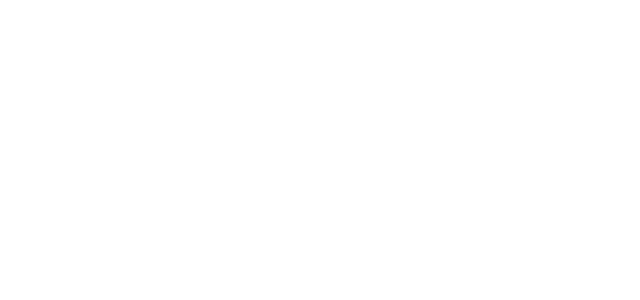
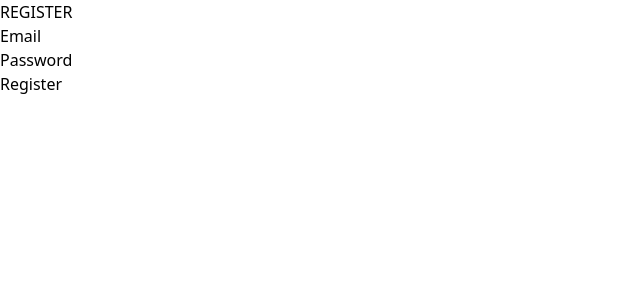
Before and after one commit to dzunnurainachmad/instagram-clone, a Vue app: page /register in a window 1280 px wide. Before the commit this address had no page. Shown: the top 300 px of the page, without its empty margins (0-640 px from the left). Built offline with nearby package versions, Linux system fonts and the light colour scheme; no server answers.

Commit message:
login register firebase

```diff
--- a/src/App.vue
+++ b/src/App.vue
@@ -1,4 +1,21 @@
 <script setup lang="ts">
+import { getAuth, onAuthStateChanged } from 'firebase/auth'
+import { onMounted } from 'vue';
+import { useUserStore } from './stores/user'
+const auth = getAuth()
+const userStore = useUserStore()
+onMounted(() => {
+  onAuthStateChanged(auth, user => {
+    if (user) {
+      userStore.user = user
+      console.log(user, 'user');
+
+    } else {
+      console.log('not logged in');
+    }
+  })
+})
+
 
 </script>
 
--- a/src/firebase.ts
+++ b/src/firebase.ts
@@ -5,13 +5,14 @@
 
 // Your web app's Firebase configuration
 const firebaseConfig = {
-  apiKey: "AIzaSyDGN0-xKcYlJC6wevZbSapAuqpAMabO5WA",
-  authDomain: "instagram-clone-e3781.firebaseapp.com",
-  projectId: "instagram-clone-e3781",
-  storageBucket: "instagram-clone-e3781.appspot.com",
-  messagingSenderId: "543336044937",
-  appId: "1:543336044937:web:38aecffe43c6767e086958"
+  apiKey: import.meta.env.VITE_APP_API_KEY,
+  authDomain: import.meta.env.VITE_APP_AUTH_DOMAIN,
+  projectId: import.meta.env.VITE_APP_PROJECT_ID,
+  storageBucket: import.meta.env.VITE_APP_STORAGE_BUCKET,
+  messagingSenderId: import.meta.env.VITE_APP_MESSAGING_SENDER_ID,
+  appId: import.meta.env.VITE_APP_APP_ID
 };
+
 
 // Initialize Firebase
 export const firebase = initializeApp(firebaseConfig);
--- a/src/main.ts
+++ b/src/main.ts
@@ -1,13 +1,24 @@
 import { createApp } from 'vue'
 import { createPinia } from 'pinia'
+import router from './router'
 
 import App from './App.vue'
-import router from './router'
 import './firebase.ts'
+import { useUserStore } from './stores/user'
+
 
 const app = createApp(App)
 
 app.use(createPinia())
+
+router.beforeEach((to, from, next) => {
+  const userStore = useUserStore()
+  if (to.name !== 'Login' && !userStore.user) next({ name: "Login" })
+  else next()
+})
+
+
 app.use(router)
 
+
 app.mount('#app')
--- a/src/router/index.ts
+++ b/src/router/index.ts
@@ -1,6 +1,7 @@
 import { createRouter, createWebHistory } from 'vue-router'
 import HomeView from '../views/HomeView.vue'
-
+import Login from '../views/Login.vue'
+import Register from '../views/Register.vue'
 const router = createRouter({
   history: createWebHistory(import.meta.env.BASE_URL),
   routes: [
@@ -9,7 +10,20 @@
       name: 'home',
       component: HomeView
     },
+    {
+      path: '/login',
+      name: 'Login',
+      component: Login
+    },
+    {
+      path: '/register',
+      name: 'Register',
+      component: Register
+    }
   ]
 })
 
+
+
+
 export default router
--- /dev/null
+++ b/src/stores/user.ts
@@ -0,0 +1,10 @@
+import { defineStore } from 'pinia'
+
+export const useUserStore = defineStore({
+  id: 'user',
+  state: () => ({
+    user: {}
+  }),
+  actions: {
+  }
+})
--- /dev/null
+++ b/src/views/Login.vue
@@ -0,0 +1,41 @@
+<script setup lang="ts">
+  import { ref } from 'vue'
+  import { getAuth, signInWithEmailAndPassword } from 'firebase/auth'
+  const email = ref<string>('')
+  const password = ref<string>('')
+  const auth = getAuth()
+  const login = async () => {
+    try {
+      const data = await signInWithEmailAndPassword(auth, email.value, password.value)
+      console.log(data);
+
+    } catch (error) {
+      console.log(error);
+    }
+
+  }
+
+</script>
+
+<template>
+  <div>
+    <div>
+      LOGIN
+    </div>
+    <div>
+      <form @submit.prevent="login" class="w-80 p-3">
+        <div class="mb-3">
+          <label for="email">Email</label>
+          <input id="email" type="email" class="border rounded py-2 px-3" v-model="email">
+        </div>
+        <div class="mb-3">
+          <label for="password">Password</label>
+          <input type="password" class="border rounded py-2 px-3" v-model="password">
+        </div>
+        <div class="">
+          <button class="p-2 border rounded">Login</button>
+        </div>
+      </form>
+    </div>
+  </div>
+</template>
--- /dev/null
+++ b/src/views/Register.vue
@@ -0,0 +1,41 @@
+<script setup lang="ts">
+  import { ref } from 'vue'
+  import { getAuth, createUserWithEmailAndPassword } from 'firebase/auth'
+  const email = ref<string>('')
+  const password = ref<string>('')
+  const auth = getAuth()
+  const register = async () => {
+    try {
+      const data = await createUserWithEmailAndPassword(auth, email.value, password.value)
+      console.log(data);
+
+    } catch (error) {
+      console.log(error);
+    }
+
+  }
+
+</script>
+
+<template>
+  <div>
+    <div>
+      REGISTER
+    </div>
+    <div>
+      <form @submit.prevent="register" class="w-80 p-3">
+        <div class="mb-3">
+          <label for="email">Email</label>
+          <input id="email" type="email" class="border rounded py-2 px-3" v-model="email">
+        </div>
+        <div class="mb-3">
+          <label for="password">Password</label>
+          <input type="password" class="border rounded py-2 px-3" v-model="password">
+        </div>
+        <div class="">
+          <button class="p-2 border rounded">Register</button>
+        </div>
+      </form>
+    </div>
+  </div>
+</template>
--- a/vite.config.ts
+++ b/vite.config.ts
@@ -11,5 +11,6 @@
     alias: {
       '@': fileURLToPath(new URL('./src', import.meta.url))
     }
-  }
+  },
+
 })
```
Also changed, not shown: env.d.ts (+13 -0 lines), src/stores/counter.ts (deleted, +0 -16 lines).
